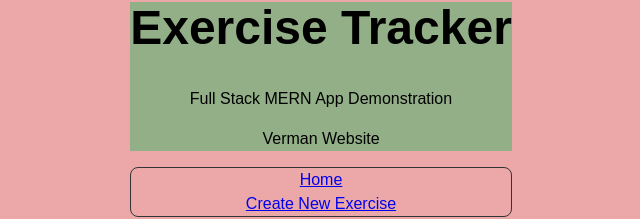
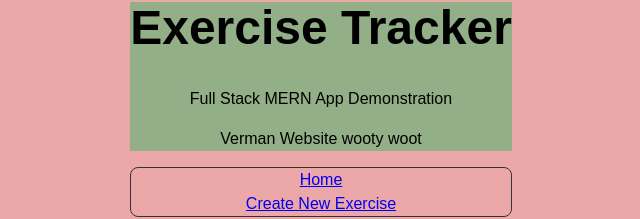
Before and after one commit to anilverman/exercises-react, a React (Vite) app: page / in a window 1280 px wide. Shown: the part 70-289 px from the top of the page, without its empty margins (319-959 px from the left). Built offline with nearby package versions, Linux system fonts and the light colour scheme; no server answers.

Commit message:
fix(homepage): update wording in title

```diff
--- a/src/App.jsx
+++ b/src/App.jsx
@@ -14,7 +14,7 @@ function App() {
     <header>
       <h1>Exercise Tracker</h1>
       <p>Full Stack MERN App Demonstration</p>
-      <p>Verman Website</p>
+      <p>Verman Website wooty woot</p>
     </header>
     <div className='app'>
       <Router>
```
